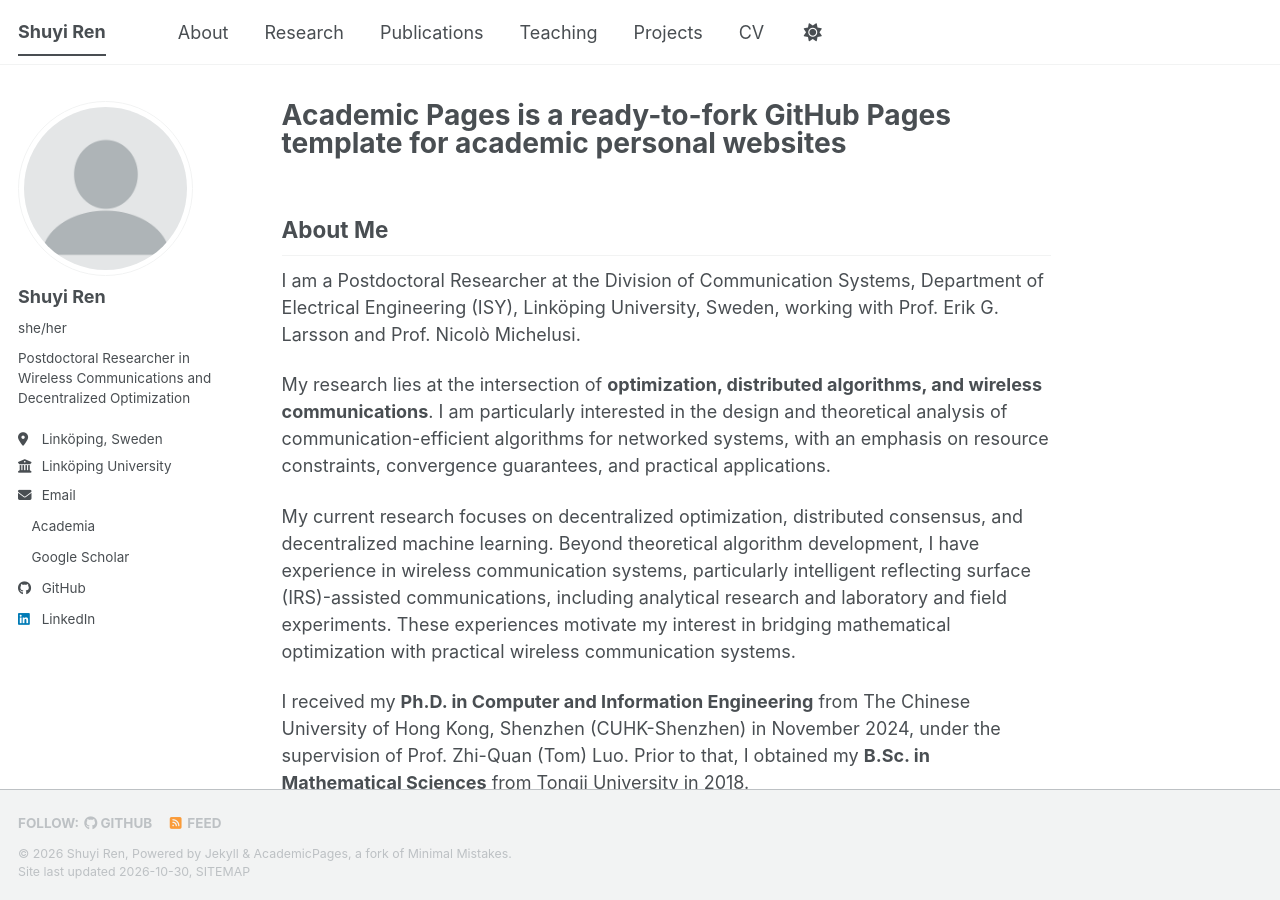
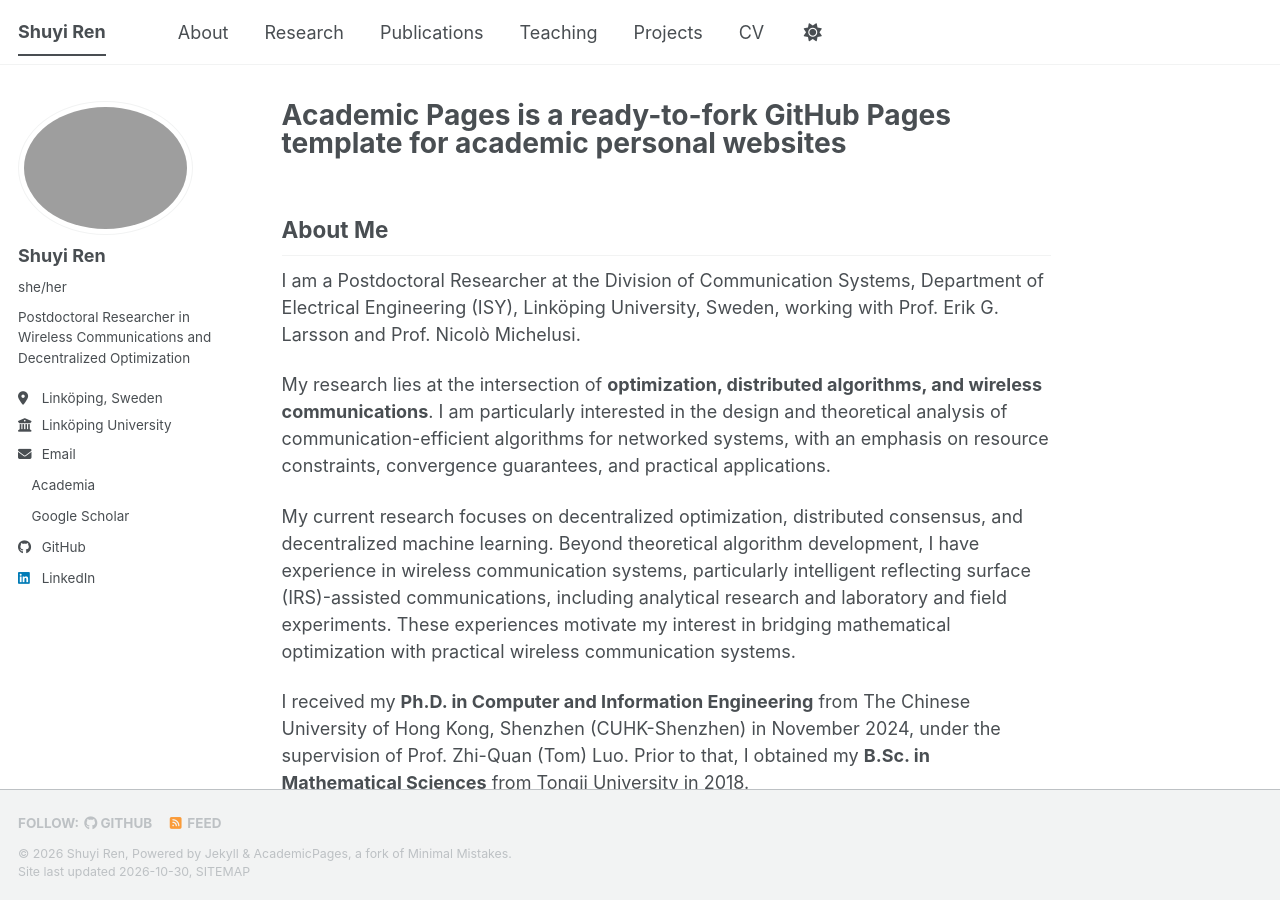
Before and after one commit to shuyiren26sue/shuyiren26sue.github.io, a Jekyll site: the page built from _pages/about.md, in a window 1280 px wide and 900 px high. Built offline with Jekyll 4.4.1, drawn with Linux system fonts in a browser that asks for light colours; a script bundle is joined from its source files by our own code; a style sheet for code colours, icons or effects is not loaded.

Commit message:
Update _config.yml

```diff
--- a/_config.yml
+++ b/_config.yml
@@ -23,7 +23,7 @@ repository               : "shuyiren26sue/shuyiren26sue.github.io"
 #               Additional customization can be done by editing /_includes/author-profile.html
 author:
   # Biographic information
-  avatar           : "profile.png"
+  avatar           : "Shuyi_profile_photo.jpg"
   name             : "Shuyi Ren"
   pronouns         : "she/her"
   bio              : "Postdoctoral Researcher in Wireless Communications and Decentralized Optimization"
```
